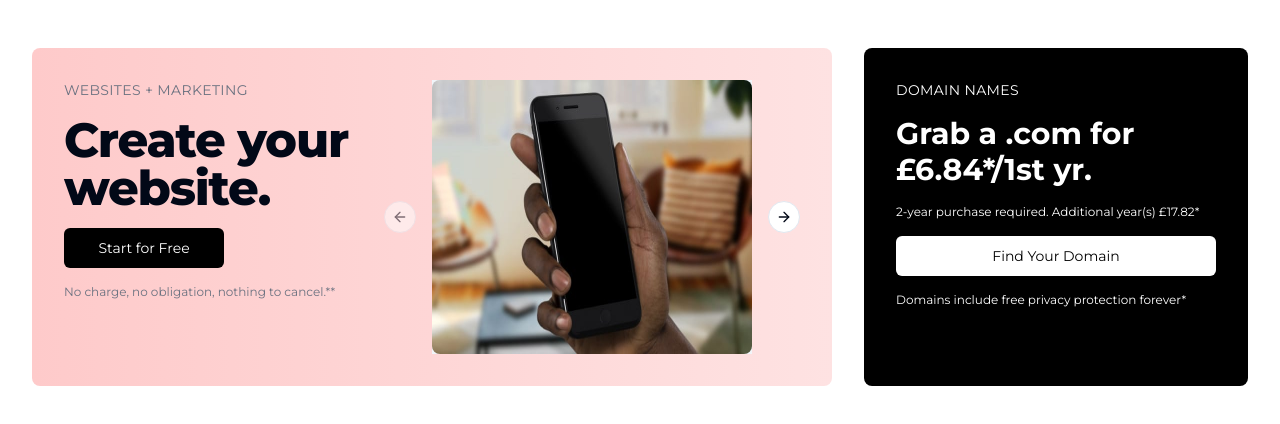
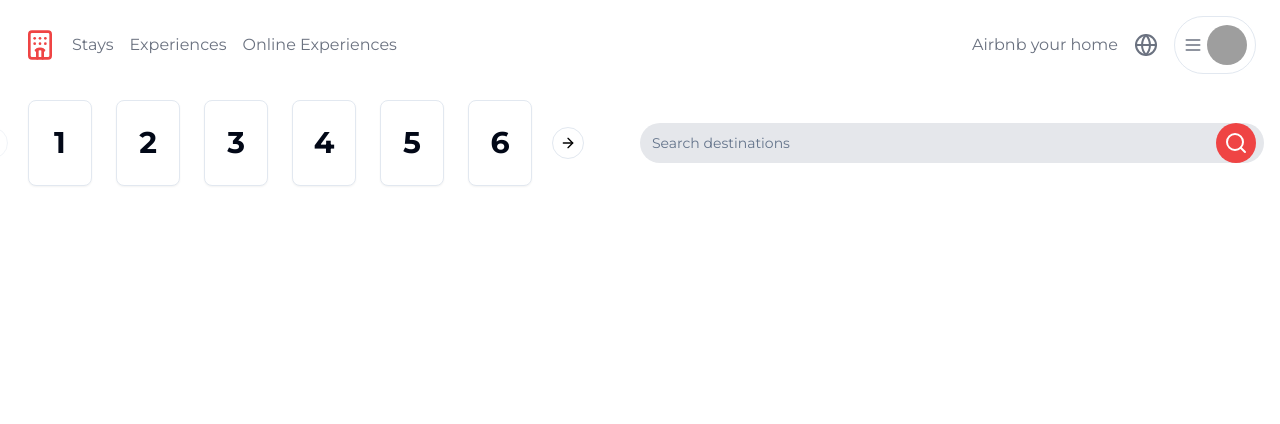
Before and after one commit to justinelut/blissify, a React (Vite) app: page / in a window 1280 px wide. Shown: the top 424 px of the page. Built offline with nearby package versions, Linux system fonts and the light colour scheme; grey boxes are pictures that could not be loaded.

Commit message:
Added properties grid

```diff
--- /dev/null
+++ b/src/components/customui/corouselmulti.tsx
@@ -0,0 +1,35 @@
+import { Card, CardContent } from "@/components/ui/card"
+import {
+  Carousel,
+  CarouselContent,
+  CarouselItem,
+  CarouselNext,
+  CarouselPrevious,
+} from "@/components/ui/carousel"
+
+export function CarouselMulti() {
+  return (
+    <Carousel
+      opts={{
+        align: "start",
+      }}
+      className="w-full max-w-lg"
+    >
+      <CarouselContent>
+        {Array.from({ length: 10 }).map((_, index) => (
+          <CarouselItem key={index} className="md:basis-1/2 lg:basis-1/6">
+            <div className="p-1">
+              <Card>
+                <CardContent className="flex aspect-square items-center justify-center p-6">
+                  <span className="text-3xl font-semibold">{index + 1}</span>
+                </CardContent>
+              </Card>
+            </div>
+          </CarouselItem>
+        ))}
+      </CarouselContent>
+      <CarouselPrevious />
+      <CarouselNext />
+    </Carousel>
+  )
+}
--- a/src/home/featured.tsx
+++ b/src/home/featured.tsx
@@ -2,13 +2,14 @@ import CarouselLayout from "@/components/customui/carousellayout";
 import { AspectRatio } from "@/components/ui/aspect-ratio";
 import { Button } from "@/components/ui/button";
 import { CarouselItem } from "@/components/ui/carousel";
+import PropertyCard from "@/home/propertycard";
 
 export default function Featured() {
   return (
     <div className="bg-white">
       <div className="max-w-7xl mx-auto py-12 px-4 sm:px-6 lg:px-8">
         <div className="grid grid-cols-1 md:grid-cols-3 gap-8">
-          <div className="bg-gradient-to-r from-red-200 to-red-100 flex flex-row col-span-2 p-8 rounded-lg">
+          <div className="bg-gradient-to-r from-red-200 to-red-100 flex flex-col lg:flex-row col-span-2 p-8 rounded-lg">
             <div className="flex-1 flex flex-col space-y-4 ">
               <div className="text-sm uppercase tracking-wide text-gray-500">
                 Websites + Marketing
@@ -26,27 +27,24 @@ export default function Featured() {
             <div className="flex-1">
               <CarouselLayout>
                 <CarouselItem>
-                  <AspectRatio ratio={14 / 12} className="bg-muted">
-                    <img
-                      alt="Website Builder"
-                      className="rounded-lg w-full h-full"
-                      src="/assets/featured.jpg"
-                    />
+                  <AspectRatio ratio={11 / 12} className="bg-muted">
+                    <PropertyCard image="/assets/featured.jpg"/>
                   </AspectRatio>
                 </CarouselItem>
                 <CarouselItem>
-                  <AspectRatio ratio={14 / 12} className="bg-muted">
-                    <img
-                      alt="Website Builder"
-                      className="rounded-lg w-full h-full"
-                      src="/assets/featured.jpg"
-                    />
+                  <AspectRatio ratio={11 / 12} className="bg-muted">
+                    <PropertyCard image="/assets/featured.jpg"/>
+                  </AspectRatio>
+                </CarouselItem>
+                <CarouselItem>
+                  <AspectRatio ratio={11 / 12} className="bg-muted">
+                    <PropertyCard image="/assets/featured.jpg"/>
                   </AspectRatio>
                 </CarouselItem>
               </CarouselLayout>
             </div>
           </div>
-          <div className="flex flex-col bg-black text-white p-8 space-y-4 rounded-lg">
+          <div className="flex flex-col bg-black text-white p-8 space-y-4 rounded-lg w-full">
             <div className="text-sm uppercase tracking-wide">Domain Names</div>
             <h2 className="text-3xl font-bold">
               Grab a .com for £6.84*/1st yr.
--- a/src/home/header.tsx
+++ b/src/home/header.tsx
@@ -1,15 +1,43 @@
-import {Link} from "@tanstack/react-router"
-import { AvatarImage, AvatarFallback, Avatar } from "@/components/ui/avatar"
-import { Input } from "@/components/ui/input"
-import { Button } from "@/components/ui/button"
-import { Switch } from "@/components/ui/switch"
-import { Label } from "@/components/ui/label"
+import { Link } from "@tanstack/react-router";
+import { AvatarImage, AvatarFallback, Avatar } from "@/components/ui/avatar";
+import { Input } from "@/components/ui/input";
+import { Button } from "@/components/ui/button";
+import { useEffect, useState } from "react";
+import { Separator } from "@/components/ui/separator";
+import { CarouselMulti } from "@/components/customui/corouselmulti";
+import { Search } from "lucide-react";
 
-export default function Component() {
+export default function Header() {
+  const [isScrolled, setIsScrolled] = useState(false);
+
+  useEffect(() => {
+    const handleScroll = () => {
+      setIsScrolled(window.scrollY > 0);
+    };
+
+    window.addEventListener("scroll", handleScroll);
+
+    return () => {
+      window.removeEventListener("scroll", handleScroll);
+    };
+  }, []);
   return (
-    <div className="bg-white">
-      <header className="flex items-center justify-between p-4">
-        <div className="flex items-center space-x-4">
+    <>
+      <div
+        className={`${
+          isScrolled
+            ? "bg-white text-white shadow-lg flex flex-col  justify-between p-4 py-6 px-4 sm:px-4 lg:px-6"
+            : "bg-white text-black flex flex-col  justify-between p-4 max-w-7xl mx-auto py-4 px-6 sm:px-4 lg:px-6"
+        } transition-all duration-300 ease-in-out fixed top-0 left-0 right-0 z-50 p-4`}
+      >
+        <header
+          className={`${
+            isScrolled
+              ? " flex flex-row items-center justify-between p-4 py-6 px-4 sm:px-4 lg:px-6"
+              : " flex items-center justify-between p-4 max-w-7xl mx-auto py-4 px-6 sm:px-4 lg:px-6"
+          } transition-all duration-300 ease-in-out fixed top-0 left-0 right-0 z-50 p-4`}
+        >
+          <div className="flex items-center space-x-4 ">
             <HotelIcon className="text-red-500 h-8 w-8" />
             <nav className="hidden space-x-4 md:flex">
               <Link className="text-gray-500 hover:text-gray-700" to="/">
@@ -23,6 +51,7 @@ export default function Component() {
               </Link>
             </nav>
           </div>
+
           <div className="flex items-center space-x-4">
             <Link className="text-gray-500 hover:text-gray-700" to="/">
               Airbnb your home
@@ -31,36 +60,43 @@ export default function Component() {
             <div className="flex items-center space-x-1 border p-2 rounded-full">
               <MenuIcon className="text-gray-500 h-5 w-5" />
               <Avatar>
-              <AvatarImage alt="User avatar" src="/placeholder.svg?height=32&width=32" />
+                <AvatarImage
+                  alt="User avatar"
+                  src="/placeholder.svg?height=32&width=32"
+                />
                 <AvatarFallback>U</AvatarFallback>
               </Avatar>
             </div>
           </div>
         </header>
-      <div className="flex flex-col items-center px-4 py-2">
-        <div className="flex w-full max-w-3xl items-center space-x-2 rounded-full bg-gray-100 p-3">
-          <Input className="flex-grow bg-transparent mr-2" placeholder="Search destinations" type="text" />
-          <Button className="bg-red-500 text-white">Search</Button>
+
+        <div className="flex flex-row justify-between">
+
+
+
+
         </div>
-        <div className="flex w-full max-w-3xl justify-between py-4">
-          <Input className="flex-grow" placeholder="Where" />
-          <Input className="flex-grow" placeholder="Check in" />
-          <Input className="flex-grow" placeholder="Check out" />
-          <Input className="flex-grow" placeholder="Who" />
+
+
+        <div className="flex flex-row justify-between">
+         <div className="flex w-full flex-2 items-center rounded-full mt-20">
+          <CarouselMulti />
           </div>
-        <div className="flex w-full max-w-3xl overflow-x-auto py-2">
-          <div className="flex space-x-4" />
+          <div className="flex w-full items-center rounded-full mt-20">
+            <Input
+              className="flex-grow bg-transparent rounded-full -mr-12 border-0 focus-visible:ring-transparent focus-visible:rounded-full bg-gray-200"
+              placeholder="Search destinations"
+              type="text"
+            />
+            <button className="bg-red-500 text-white rounded-full p-2"><Search/></button>
           </div>
-        <div className="flex w-full max-w-3xl justify-end space-x-2 py-2">
-          <Button variant="outline">Filters</Button>
-          <div className="flex items-center space-x-2">
-            <Switch id="total-before-taxes" />
-            <Label htmlFor="total-before-taxes">Display total before taxes</Label>
+
         </div>
+
+
       </div>
-      </div>
-    </div>
-  )
+    </>
+  );
 }
 
 function GlobeIcon(props) {
@@ -81,9 +117,8 @@ function GlobeIcon(props) {
       <line x1="2" x2="22" y1="12" y2="12" />
       <path d="M12 2a15.3 15.3 0 0 1 4 10 15.3 15.3 0 0 1-4 10 15.3 15.3 0 0 1-4-10 15.3 15.3 0 0 1 4-10z" />
     </svg>
-  )
+  );
 }
-
 
 function HotelIcon(props) {
   return (
@@ -109,9 +144,8 @@ function HotelIcon(props) {
       <path d="M8 11h.01" />
       <path d="M10 22v-6.5m4 0V22" />
     </svg>
-  )
+  );
 }
-
 
 function MenuIcon(props) {
   return (
@@ -131,5 +165,5 @@ function MenuIcon(props) {
       <line x1="4" x2="20" y1="6" y2="6" />
       <line x1="4" x2="20" y1="18" y2="18" />
     </svg>
-  )
+  );
 }
--- /dev/null
+++ b/src/home/homelayout.tsx
@@ -0,0 +1,15 @@
+import { Outlet } from "@tanstack/react-router";
+import Header from "@/home/header";
+
+const HomeLayout: React.FC = () => {
+  return (
+    <div>
+      <Header />
+      <div className="pt-44">
+      <Outlet />
+      </div>
+    </div>
+  );
+};
+
+export default HomeLayout;
--- a/src/home/index.tsx
+++ b/src/home/index.tsx
@@ -1,10 +1,21 @@
 import Featured from "@/home/featured";
+import PropertyCard from "@/home/propertycard";
 
 
 export default function Home() {
   return (
     <div>
         <Featured />
+        <div className="grid grid-cols-1 md:grid-cols-3 lg:grid-cols-4 max-w-7xl mx-auto px-4 sm:px-6 lg:px-8 gap-4 mb-10">
+          <PropertyCard image="/assets/featured.jpg" />
+          <PropertyCard image="/assets/featured.jpg" />
+          <PropertyCard image="/assets/featured.jpg" />
+          <PropertyCard image="/assets/featured.jpg" />
+          <PropertyCard image="/assets/featured.jpg" />
+          <PropertyCard image="/assets/featured.jpg" />
+          <PropertyCard image="/assets/featured.jpg" />
+          <PropertyCard image="/assets/featured.jpg" />
+        </div>
     </div>
   )
 }
--- a/src/main.tsx
+++ b/src/main.tsx
@@ -20,6 +20,7 @@ import {
 import { TanStackRouterDevtools } from "@tanstack/router-devtools";
 import Signup from "@/dashboard/auth/signup";
 import Home from "@/home";
+import HomeLayout from "@/home/homelayout";
 
 
 const rootRoute = new RootRoute({
@@ -38,12 +39,21 @@ const rootRoute = new RootRoute({
 const homeRoute = new Route({
   getParentRoute: () => rootRoute,
   path: "/",
+  component: () => (
+    <>
+       <HomeLayout />
+    </>
+  ),
+});
+const homeIndexRoute = new Route({
+  getParentRoute: () => homeRoute,
+  path: "/cv",
   component: Home,
 });
 
 const authRoute = new Route({
-  getParentRoute: () => rootRoute,
-  path: "/accounts/auth/signup",
+  getParentRoute: () => homeRoute,
+  path: "accounts/auth/signup",
   component: Signup,
 });
 
@@ -72,10 +82,8 @@ const propertiesRoute = new Route({
 
 
 const dashboard = dashboardRoute.addChildren([propertiesRoute])
-
-
-
-const routeTree = rootRoute.addChildren([dashboard, authRoute, homeRoute]);
+const home = homeRoute.addChildren([authRoute, homeIndexRoute])
+const routeTree = rootRoute.addChildren([dashboard, home]);
 
 const router = new Router({ routeTree });
 
```
Also changed, not shown: src/home/propertycard.tsx (+17 -38 lines), src/payments/index.tsx (added), src/payments/subscription.tsx (added). Lines whose indentation alone changed are shown as unchanged.
